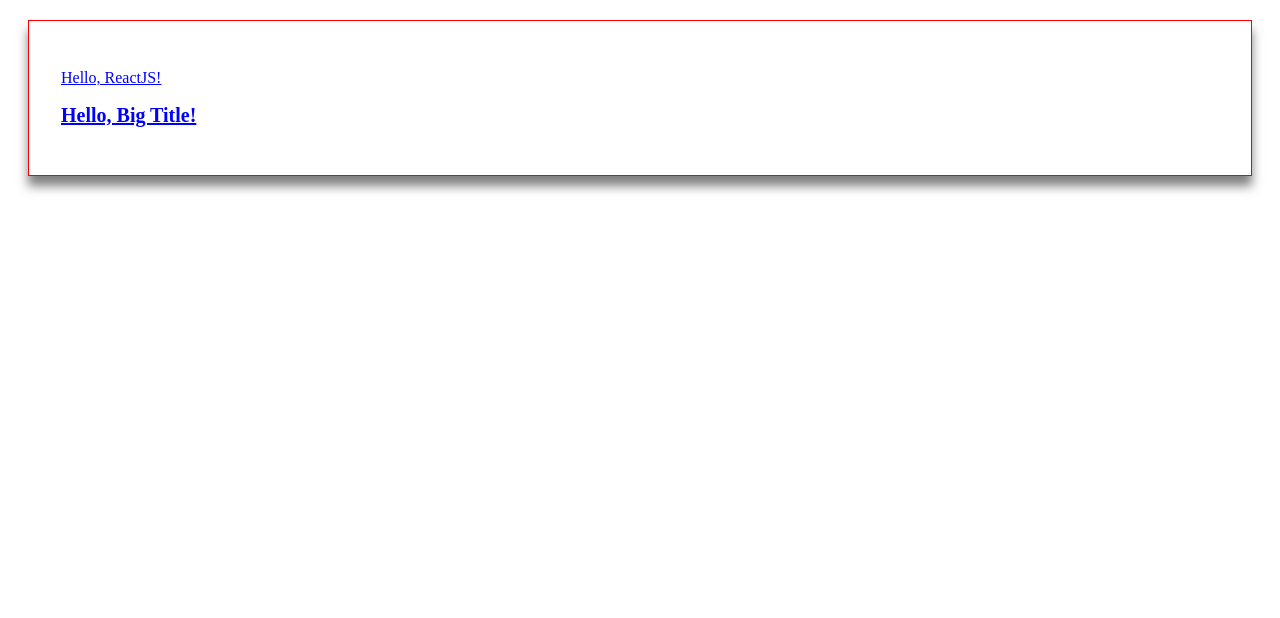
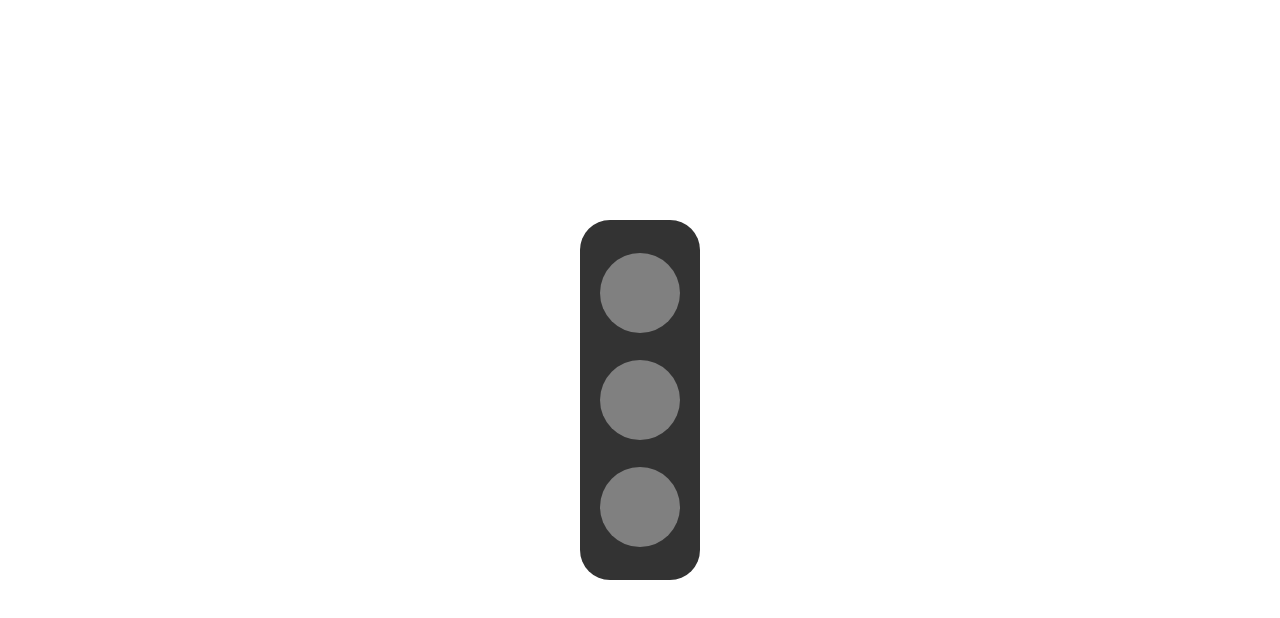
Before and after one commit to kim0hun/Inflearn_React, a React (Vite) app in the folder study/: page / in a window 1280 px wide. Shown: the top 618 px of the page. Built offline with nearby package versions, Linux system fonts and the light colour scheme.

Commit message:
101. (미션) Styled Components를 활용한 신호등 스타일링 및 애니메이션 적용

```diff
--- a/study/src/App.tsx
+++ b/study/src/App.tsx
@@ -1,59 +1,10 @@
-import styled, { keyframes, css } from "styled-components";
-
-const boxShadowMixin = css`
-  margin: 20px;
-  box-shadow: 0px 10px 10px rgba(0, 0, 0, 0.5);
-`;
-
-const fadeIn = keyframes`
-  from{
-    opacity: 0;
-  }
-  to{
-    opacity: 1;
-  }
-`;
-
-const Title = styled.h1<{ $color: string; $decoration: string }>`
-  color: ${(props) => props.$color};
-  text-decoration: ${(props) => props.$decoration};
-  animation: ${fadeIn} 2s ease-in;
-  &:hover {
-    color: pink;
-  }
-`;
-
-const BigTitle = styled(Title)`
-  font-size: ${(props) => props.theme.fontSize.large};
-`;
-
-const Wrapper = styled.section`
-  padding: 2rem;
-  border: 1px solid red;
-`;
-
-const BlueBorderWrapper = styled(Wrapper)<{ $shadow: boolean }>`
-  border-color: ${(props) => props.theme.colors.primary};
-  ${(props) => props.$shadow && boxShadowMixin}
-`;
+import styled from "styled-components";
+import TrafficLightComponent from "./components/TrafficLightComponent";
 
 export default function App() {
   return (
     <>
-      <BlueBorderWrapper $shadow>
-        <Title
-          $color="#0000ff"
-          $decoration="underline"
-          as="p"
-          title="...hello..."
-          onClickCapture={() => alert("hello!")}
-        >
-          Hello, ReactJS!
-        </Title>
-        <BigTitle $color="#0000ff" $decoration="underline">
-          Hello, Big Title!
-        </BigTitle>
-      </BlueBorderWrapper>
+      <TrafficLightComponent />
     </>
   );
 }
--- /dev/null
+++ b/study/src/components/TrafficLightComponent.tsx
@@ -0,0 +1,95 @@
+import { useState } from "react";
+import styled, { css, keyframes } from "styled-components";
+
+const blink = (
+  $color: string,
+  $shadow: string,
+  $keyframeColor: string
+) => keyframes`
+    0% {
+    background-color: ${$color};
+    box-shadow: 0 0 6em ${$shadow};
+  }
+  50% {
+    background-color: ${$keyframeColor};
+    box-shadow: 0 0 0em transparent;
+  }
+`;
+
+const createBlinkAnimation = (
+  $color: string,
+  $shadow: string,
+  $keyframeColor: string
+) => css`
+  animation: ${blink($color, $shadow, $keyframeColor)} 1s step-end infinite;
+`;
+
+const TrafficLight = styled.div`
+  position: absolute;
+  left: 50%;
+  top: 50%;
+  transform: translate(-50%, -50%);
+  background-color: #333;
+  width: 120px;
+  height: 320px;
+  border-radius: 30px;
+  display: flex;
+  flex-direction: column;
+  align-items: center;
+  justify-content: space-around;
+  padding: 20px 0;
+`;
+
+const LightButton = styled.button<{
+  $color: string;
+  $shadow: string;
+  $keyframeColor: string;
+  $activeColor: string;
+}>`
+  width: 80px;
+  height: 80px;
+  background-color: ${({ $activeColor, $color }) =>
+    $activeColor === $color ? $color : "gray"};
+  border-radius: 50%;
+  border: none;
+  cursor: pointer;
+  transition: background-color 0.3s, box-shadow 0.3s;
+  box-shadow: ${({ $activeColor, $color, $shadow }) =>
+    $activeColor === $color ? `0 0 6em ${$shadow}` : "none"};
+  &:hover {
+    ${({ $color, $shadow, $keyframeColor }) =>
+      createBlinkAnimation($color, $shadow, $keyframeColor)}
+  }
+`;
+
+export default function TrafficLightComponent() {
+  const [activeColor, setActiveColor] = useState<string>("gray");
+
+  return (
+    <>
+      <TrafficLight>
+        <LightButton
+          $color="#ff0000"
+          $shadow="#ff3333"
+          $keyframeColor="#b30000"
+          $activeColor={activeColor}
+          onClick={() => setActiveColor("#ff0000")}
+        />
+        <LightButton
+          $color="#ffff00"
+          $shadow="#ffff33"
+          $keyframeColor="#b2b300"
+          $activeColor={activeColor}
+          onClick={() => setActiveColor("#ffff00")}
+        />
+        <LightButton
+          $color="#00ff00"
+          $shadow="#33ff33"
+          $keyframeColor="#00b300"
+          $activeColor={activeColor}
+          onClick={() => setActiveColor("#00ff00")}
+        />
+      </TrafficLight>
+    </>
+  );
+}
```
